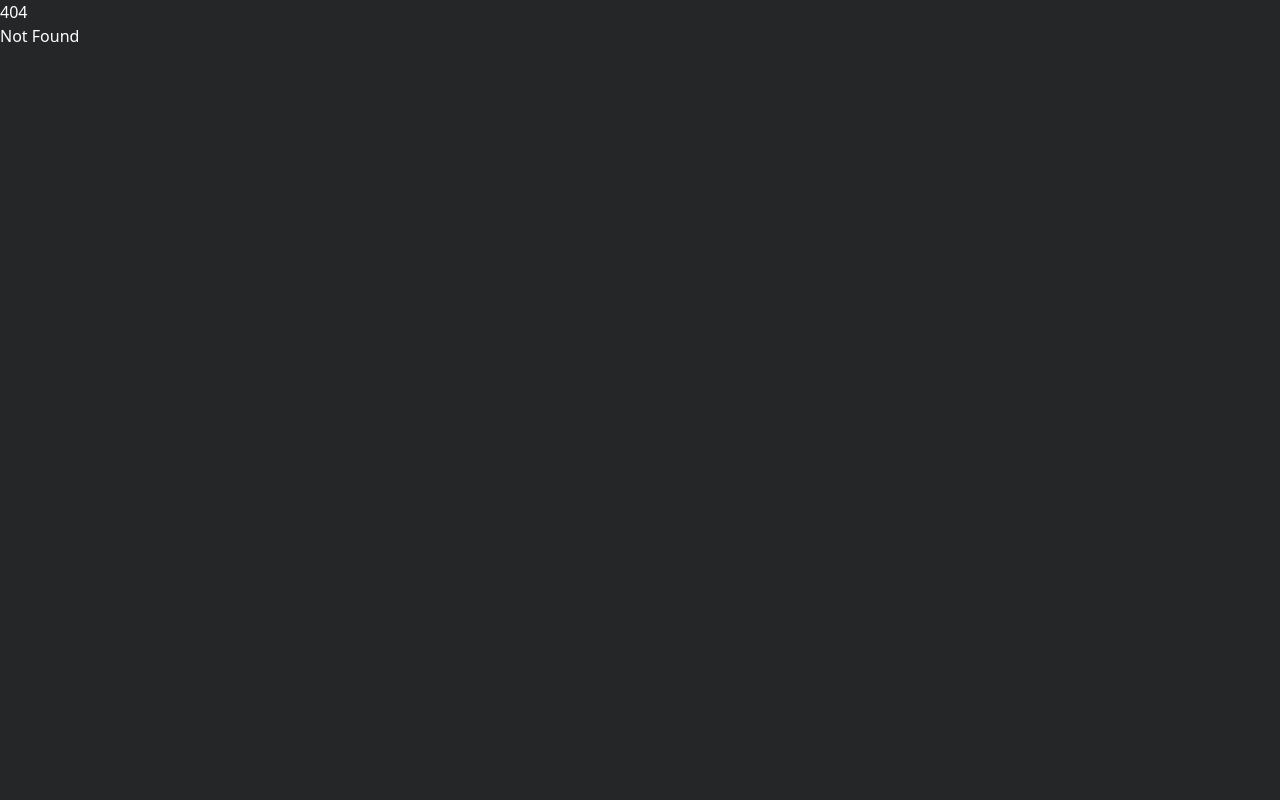
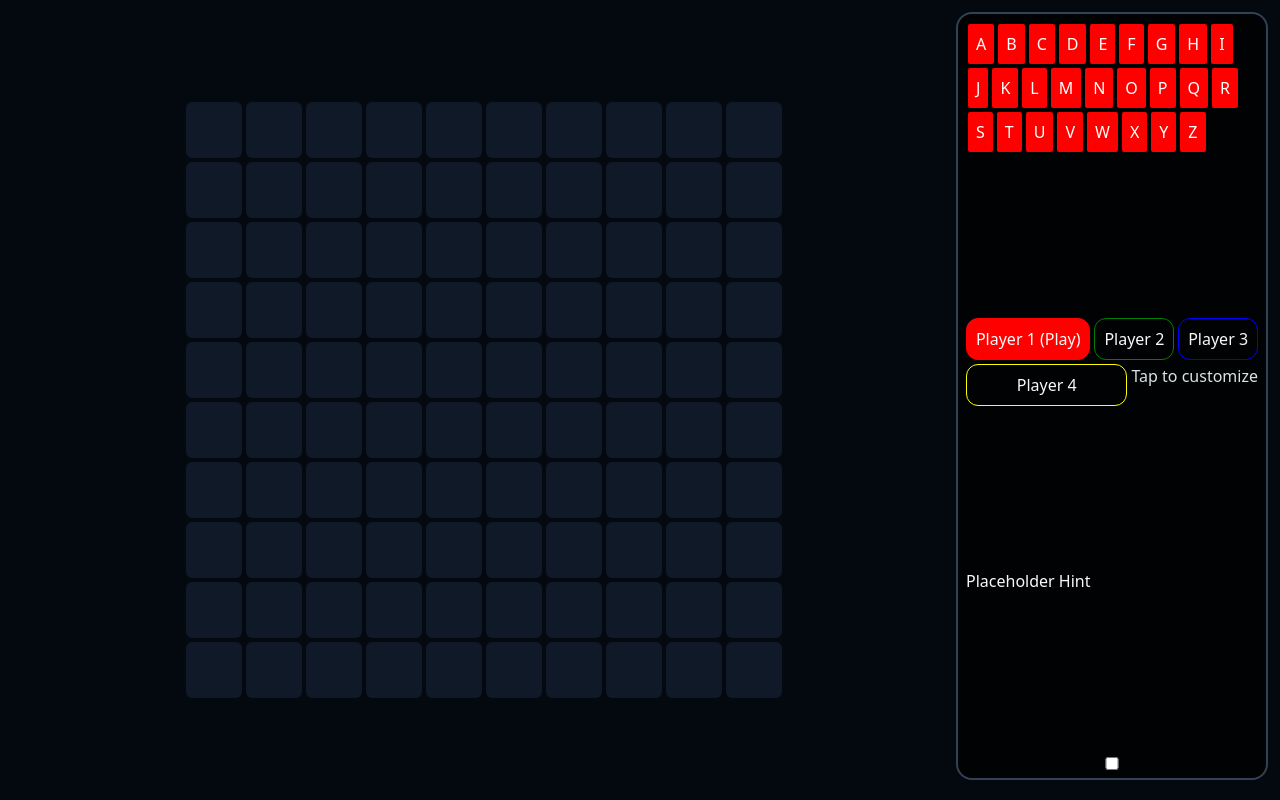
Before and after one commit to khaled-0/Word-Matching-Game, a SvelteKit app: page /game in a window 1280 px wide. Before the commit this address had no page. Built offline with nearby package versions, Linux system fonts and the light colour scheme.

Commit message:
Update stylings and content

```diff
--- a/src/app.css
+++ b/src/app.css
@@ -3,6 +3,6 @@
 @tailwind utilities;
 
 body {
-	background-color: #252627;
-	color: white;
+	@apply bg-rich_black-500;
+	@apply text-platinum-900;
 }
--- a/src/lib/components/Board/Board.svelte
+++ b/src/lib/components/Board/Board.svelte
@@ -2,10 +2,12 @@
 	import { onMount } from 'svelte';
 	import BoardView from './BoardView.svelte';
 	import { createEventDispatcher } from 'svelte';
-	import { playersList } from '$lib/data/Player';
+	import { PlayersList } from '$lib/data/Player';
+	import type { BoardSize, PlayerCount } from '$lib/data/Board';
 
-	export let boardSize: 10 | 15 | 20;
-	export let playerCount: 2 | 3 | 4;
+	export let boardSize: BoardSize;
+	export let playerCount: PlayerCount;
+	export let placeholder: boolean = false;
 
 	const words = 'ABCDEFGHIJKLMNOPQRSTUVWXYZ'.split('');
 	let boardData: HTMLInputElement[][] = Array.from(Array(boardSize), () =>
@@ -86,7 +88,7 @@
 	}
 
 	function getPlayerColor(playerId: number): string {
-		return playersList[playerId].color;
+		return PlayersList[playerId].color;
 	}
 
 	let focusedInputIndex: { row: number; column: number } | null;
@@ -100,6 +102,8 @@
 
 <BoardView
 	{boardData}
+	{placeholder}
 	on:fieldFocus={(event) => (focusedInputIndex = event.detail)}
+	on:fieldUnfocus={() => (focusedInputIndex = null)}
 	on:keyPress={(event) => handleKeyPress(event.detail.event, event.detail.row, event.detail.column)}
 />
--- a/src/lib/components/Board/BoardView.svelte
+++ b/src/lib/components/Board/BoardView.svelte
@@ -1,10 +1,12 @@
 <script lang="ts">
 	export let boardData: HTMLInputElement[][];
+	export let placeholder: boolean;
 
 	import { createEventDispatcher } from 'svelte';
 	const dispatch = createEventDispatcher<{
 		keyPress: { event: KeyboardEvent; row: number; column: number };
 		fieldFocus: { row: number; column: number };
+		fieldUnfocus: null;
 	}>();
 	function handleKeyPressValidation(keyPress: KeyboardEvent, row: number, column: number) {
 		dispatch('keyPress', {
@@ -15,31 +17,51 @@
 	}
 </script>
 
-{#each boardData as row, rowIndex}
-	<div class="board">
-		{#each row as columnField, columnIndex}
-			<span class="column">
+<div class="rows-container" style="--row:{boardData.length}">
+	{#each boardData as row, rowIndex}
+		<div class="row">
+			{#each row as columnField, columnIndex}
 				<input
-					placeholder={(columnIndex + rowIndex * boardData[0].length).toString()}
+					placeholder={placeholder
+						? (columnIndex + rowIndex * boardData[0].length).toString()
+						: null}
 					class="input"
 					maxlength="1"
 					type="text"
 					bind:this={columnField}
-					on:focus={() => dispatch('fieldFocus', { row: rowIndex, column: columnIndex })}
+					on:focus={() => {
+						dispatch('fieldFocus', { row: rowIndex, column: columnIndex });
+					}}
 					on:keydown|preventDefault={(e) => handleKeyPressValidation(e, rowIndex, columnIndex)}
 				/>
-			</span>
-		{/each}
-	</div>
-{/each}
+			{/each}
+		</div>
+	{/each}
+</div>
 
 <style lang="postcss">
-	.input {
-		@apply w-16 h-16 m-2 bg-gray-600 text-center;
-		color: var(--color);
+	.rows-container {
+		@apply gap-1 h-fit w-fit;
+		display: grid;
+		grid-template-rows: repeat(var(--row), 1fr);
+		width: fit-content;
 	}
 
-	.board {
-		@apply mx-auto w-fit;
+	.row {
+		@apply w-full flex gap-1;
+	}
+
+	.input {
+		@apply p-0 medium:p-1 large:p-2;
+		@apply w-6 medium:w-10 large:w-14;
+		@apply h-6 medium:h-10 large:h-14;
+
+		@apply text-center cursor-pointer caret-transparent;
+		@apply text-xs medium:text-xl large:text-2xl;
+
+		@apply bg-glaucous-100 rounded-md;
+		color: var(--color);
+
+		@apply focus-visible:bg-powder_blue-100;
 	}
 </style>
--- a/src/lib/components/Letter.svelte
+++ b/src/lib/components/Letter.svelte
@@ -15,7 +15,8 @@
 
 <style lang="postcss">
 	button {
-		@apply p-2 border-2 border-black rounded m-2;
-		color: var(--color);
+		@apply p-2 border-2 border-black rounded;
+		background-color: var(--color);
+		color: white;
 	}
 </style>
--- /dev/null
+++ b/src/lib/components/PlayerChip.svelte
@@ -0,0 +1,42 @@
+<script lang="ts">
+	import type { Player } from '$lib/data/Player';
+	import { createEventDispatcher } from 'svelte';
+
+	export let player: Player;
+	export let myTurn: Boolean;
+
+	const dispatch = createEventDispatcher<{ colorChange: { color: string } }>();
+	let customColor: string;
+</script>
+
+<button
+	class="label"
+	style="--color:{player.color}"
+	data-active={myTurn}
+	on:click={() => document.getElementById(`color-picker-${player.id}`)?.click()}
+>
+	Player {player.id + 1}
+	{myTurn ? '(Play)' : ''}
+</button>
+
+<input
+	id={`color-picker-${player.id}`}
+	class="hidden"
+	type="color"
+	bind:value={customColor}
+	on:change={() => dispatch('colorChange', { color: customColor })}
+/>
+
+<style lang="postcss">
+	.label {
+		border-color: var(--color);
+		@apply border rounded-xl;
+		@apply p-2 w-fit min-w-0 min-h-0;
+		@apply overflow-hidden;
+		@apply basis-auto flex-1;
+	}
+
+	[data-active='true'] {
+		background-color: var(--color);
+	}
+</style>
--- /dev/null
+++ b/src/lib/data/Board.ts
@@ -0,0 +1,2 @@
+export type PlayerCount = 2 | 3 | 4;
+export type BoardSize = 10 | 15 | 20;
--- a/src/lib/data/Player.ts
+++ b/src/lib/data/Player.ts
@@ -4,7 +4,7 @@ export type Player = {
 	color: string;
 };
 
-export const playersList: Array<Player> = [
+export const PlayersList: Array<Player> = [
 	{ name: 'P1', id: 0, color: 'red' },
 	{ name: 'P2', id: 1, color: 'green' },
 	{ name: 'P3', id: 2, color: 'blue' },
--- a/src/routes/+page.svelte
+++ b/src/routes/+page.svelte
@@ -1,22 +1 @@
-<script>
-	import Board from '$lib/components/Board/Board.svelte';
-	import Letter from '$lib/components/Letter.svelte';
-	import { playersList } from '$lib/data/Player';
-
-	let color = playersList[0].color;
-</script>
-
-<div class="">
-	{#each 'ABCDEFGHIJKLMNOPQRSTUVWXYZ'.split('') as value}
-		<Letter {value} {color} />
-	{/each}
-</div>
-
-<Board
-	boardSize={10}
-	playerCount={4}
-	on:onPlayerSubmit={(event) => {
-		event.detail.nextPlayerId;
-		color = playersList[event.detail.nextPlayerId].color;
-	}}
-/>
+<a href="./game">Epic Game Ahead</a>
--- /dev/null
+++ b/src/routes/game/+page.svelte
@@ -0,0 +1,87 @@
+<script lang="ts">
+	import Board from '$lib/components/Board/Board.svelte';
+	import Letter from '$lib/components/Letter.svelte';
+	import PlayerChip from '$lib/components/PlayerChip.svelte';
+	import type { BoardSize, PlayerCount } from '$lib/data/Board';
+	import { PlayersList, type Player } from '$lib/data/Player';
+
+	let playerCount: PlayerCount = 4,
+		boardSize: BoardSize = 10;
+	let placeholder: boolean = false;
+
+	let color = PlayersList[0].color;
+	let currentPlayer: Player = PlayersList[0];
+
+	const playersList = PlayersList;
+	playersList.length = playerCount;
+</script>
+
+<div class="game-container">
+	<div class="board-container">
+		<Board
+			{boardSize}
+			{playerCount}
+			{placeholder}
+			on:onPlayerSubmit={(event) => {
+				color = playersList[event.detail.nextPlayerId].color;
+				currentPlayer = playersList[event.detail.nextPlayerId];
+			}}
+		/>
+	</div>
+
+	<div class="interaction-area">
+		<div class="letters-container">
+			{#each 'ABCDEFGHIJKLMNOPQRSTUVWXYZ'.split('') as value}
+				<Letter {value} {color} />
+			{/each}
+		</div>
+
+		<div class="players-container">
+			{#each playersList as player}
+				<PlayerChip
+					{player}
+					myTurn={player == currentPlayer}
+					on:colorChange={(event) => {
+						player.color = event.detail.color;
+						color = currentPlayer.color;
+					}}
+				/>
+			{/each}
+			<p class="mx-auto text-platinum-500">Tap to customize</p>
+		</div>
+		Placeholder Hint
+		<input type="checkbox" bind:checked={placeholder} />
+	</div>
+</div>
+
+<style lang="postcss">
+	.game-container {
+		@apply flex p-4 justify-center;
+		height: 100svh;
+	}
+
+	.board-container {
+		@apply large:w-3/4;
+		@apply flex justify-center items-start large:items-center;
+	}
+
+	.interaction-area {
+		@apply large:w-1/4;
+		@apply fixed large:relative;
+		@apply bottom-1 left-1 right-1;
+
+		@apply flex flex-col justify-between;
+
+		@apply bg-rich_black-100 p-2;
+		@apply border-2 border-slate-700 rounded-2xl;
+	}
+
+	.letters-container {
+		gap: 1rem;
+	}
+
+	.players-container {
+		@apply flex flex-wrap;
+		@apply gap-1;
+	}
+</style>
--- a/tailwind.config.js
+++ b/tailwind.config.js
@@ -1,8 +1,76 @@
 /** @type {import('tailwindcss').Config} */
 export default {
-  content: ['./src/**/*.{html,js,svelte,ts}'],
-    theme: {
-    extend: {},
-  },
-  plugins: [],
-}
+	content: ['./src/**/*.{html,js,svelte,ts}'],
+	theme: {
+		extend: {
+			screens: {
+				small: '480px',
+				medium: '640px',
+				large: '1024px'
+			},
+			colors: {
+				rich_black: {
+					DEFAULT: '#04080f',
+					100: '#010203',
+					200: '#020306',
+					300: '#03050a',
+					400: '#03070d',
+					500: '#04080f',
+					600: '#19325d',
+					700: '#2d5bab',
+					800: '#648ed6',
+					900: '#b2c6ea'
+				},
+				glaucous: {
+					DEFAULT: '#507dbc',
+					100: '#0f1927',
+					200: '#1e324e',
+					300: '#2d4b76',
+					400: '#3b649d',
+					500: '#507dbc',
+					600: '#7498ca',
+					700: '#97b2d7',
+					800: '#b9cbe5',
+					900: '#dce5f2'
+				},
+				powder_blue: {
+					DEFAULT: '#a1c6ea',
+					100: '#0f2740',
+					200: '#1d4f80',
+					300: '#2c76c0',
+					400: '#5f9ddb',
+					500: '#a1c6ea',
+					600: '#b3d0ee',
+					700: '#c6dcf2',
+					800: '#d9e8f6',
+					900: '#ecf3fb'
+				},
+				columbia_blue: {
+					DEFAULT: '#bbd1ea',
+					100: '#142941',
+					200: '#285282',
+					300: '#3c7bc2',
+					400: '#7ca6d7',
+					500: '#bbd1ea',
+					600: '#cadbef',
+					700: '#d7e4f3',
+					800: '#e4edf7',
+					900: '#f2f6fb'
+				},
+				platinum: {
+					DEFAULT: '#dae3e5',
+					100: '#253235',
+					200: '#4b6369',
+					300: '#72949b',
+					400: '#a7bcc0',
+					500: '#dae3e5',
+					600: '#e2e9eb',
+					700: '#eaeff0',
+					800: '#f1f4f5',
+					900: '#f8fafa'
+				}
+			}
+		}
+	},
+	plugins: []
+};
```
